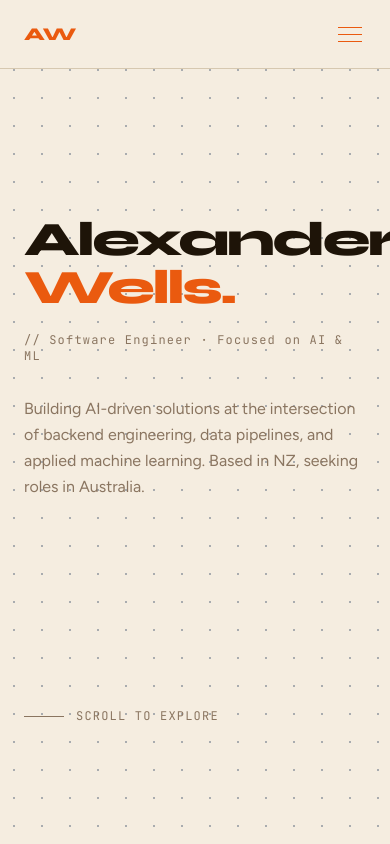
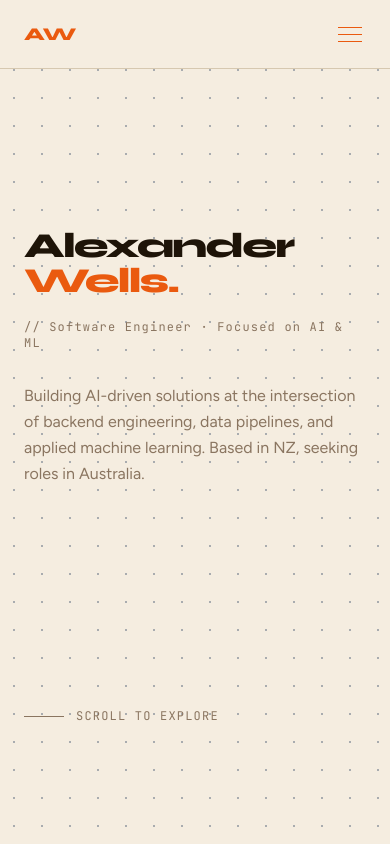
Before and after one commit to xelasrc/portfolio, a Next.js app: page / in a window 390 px wide. Shown: the top 844 px of the page. Built offline with nearby package versions, Linux system fonts and the light colour scheme.

Commit message:
chore: slight font size change for mobile

```diff
--- a/src/components/Hero.tsx
+++ b/src/components/Hero.tsx
@@ -10,7 +10,7 @@ export default function Hero() {
         <motion.h1
           variants={fadeUp}
           className="font-syne font-extrabold text-bright leading-none tracking-tighter mb-5"
-          style={{ fontSize: "clamp(3rem, 9vw, 7.5rem)" }}
+          style={{ fontSize: "clamp(2rem, 9vw, 7.5rem)" }}
         >
           Alexander
           <br />
```
